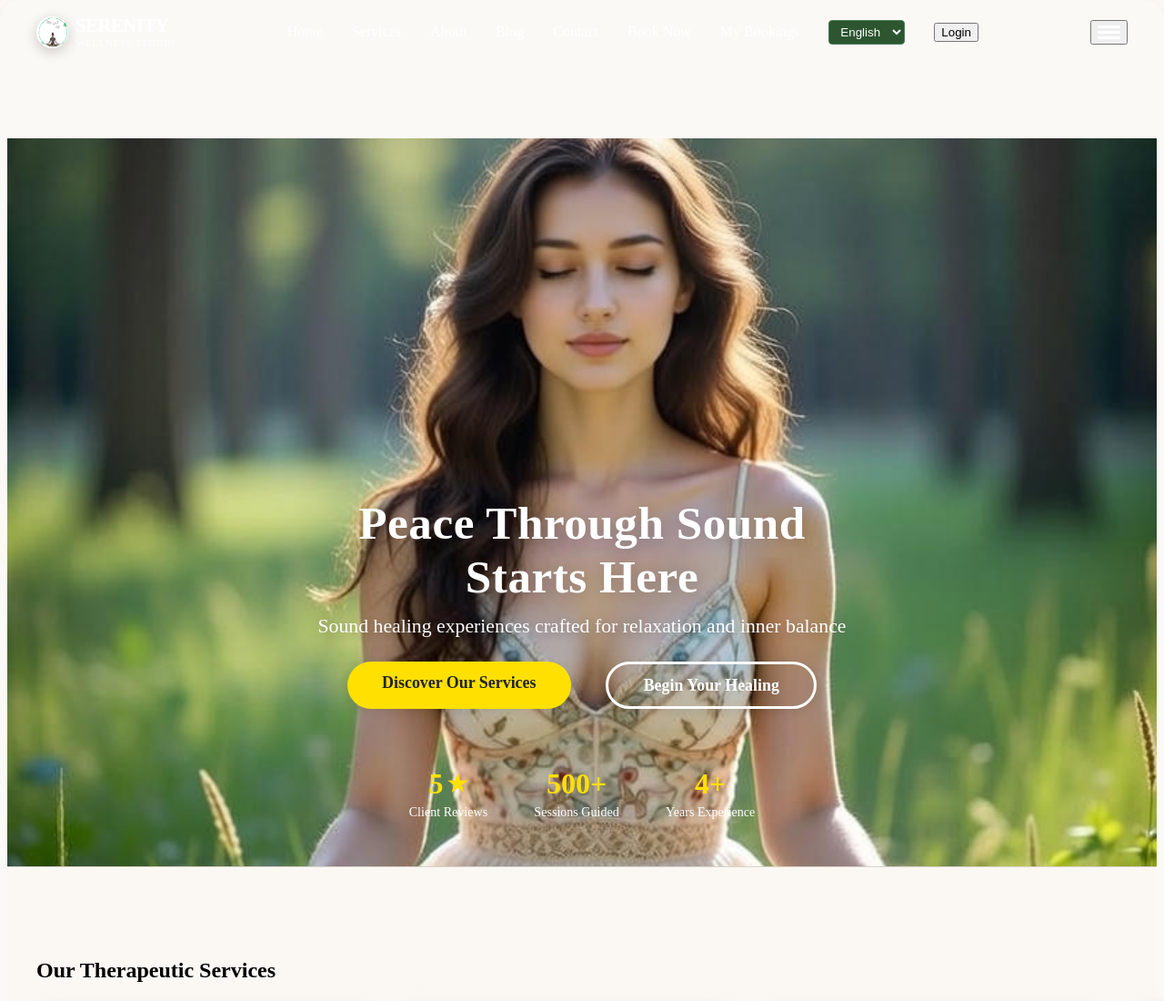
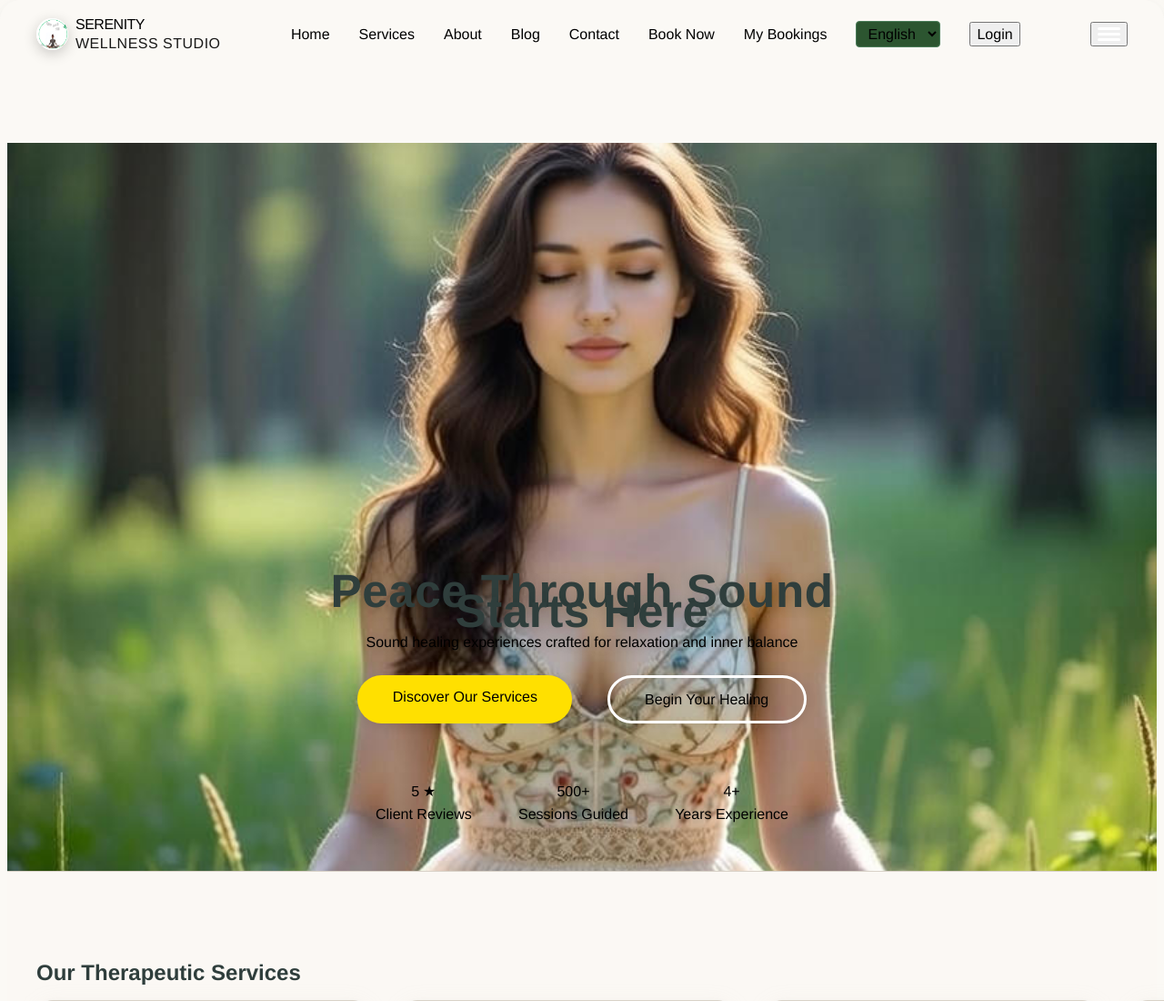
Before and after one commit to Zolbayar-hub/holisticweb_nochange, a Flask app: page / in a window 1280 px wide; the page is wider, and only the part inside the window is pictured. Shown: the top 1100 px of that part at 91% size. Run offline with Flask 3, Linux system fonts and the light colour scheme.

Commit message:
color change

```diff
--- a/static/styles.css
+++ b/static/styles.css
@@ -1,4 +1,33 @@
 /* Footer - Calm, Soft, Grounded */
+.all-headings, h1, h2, h3, h4, h5, h6 {
+    color: var(--heading) !important;
+}
+
+body, p, li, span, div, a, td, th, label, input, textarea, select, button {
+    color: #000 !important;
+    font-family: 'Montserrat', Helvetica, Arial, sans-serif !important;
+    font-size: 16px !important;
+    line-height: 21.45px !important;
+    font-weight: 400 !important;
+}
+
+body {
+    font-family: 'Montserrat', Helvetica, Arial, sans-serif !important;
+    font-size: 16px !important;
+    line-height: 21.45px !important;
+    font-weight: 400 !important;
+}
+
+/* Content size constraint */
+.content {
+    width: 481.75px;
+    height: 316.781px;
+    max-width: 100vw;
+    max-height: 100vh;
+    box-sizing: border-box;
+    margin: 0 auto;
+    /* Add overflow: auto if content may overflow */
+}
 .footer {
     background: var(--bg-main);
     color: var(--meta);
```
Also changed, not shown: static/images/qr-codes/qr-code.png (added).
